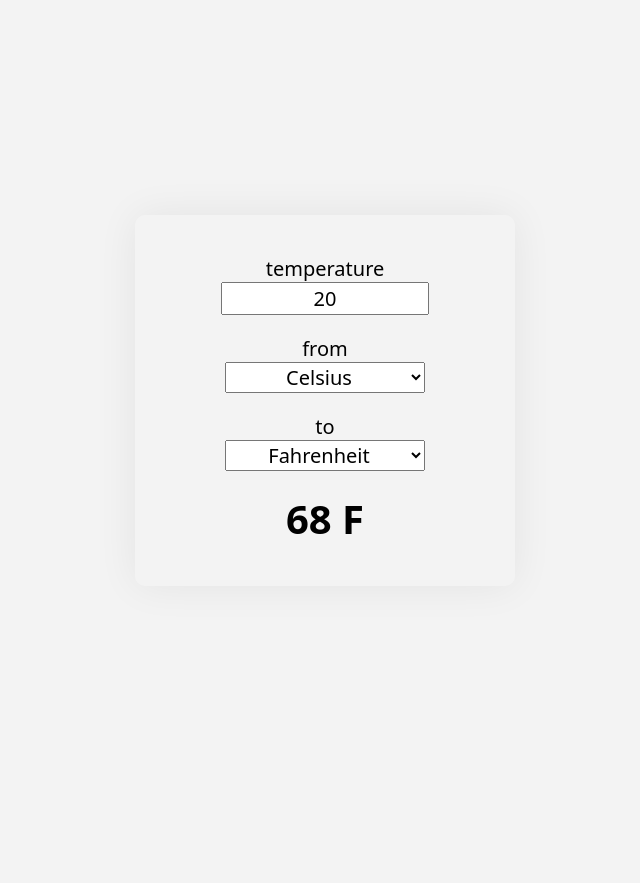
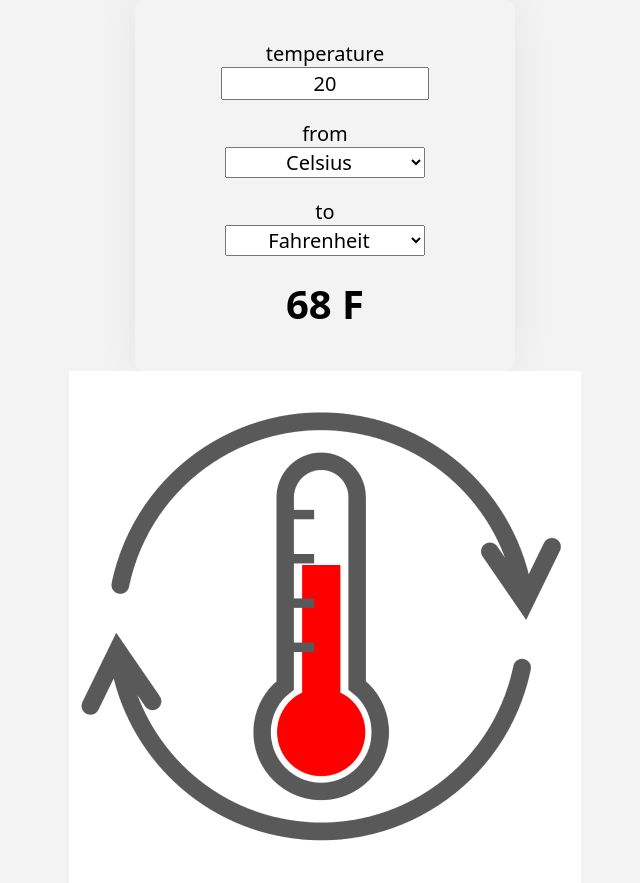
Before and after one commit to Optimist19/azure-pwa, a plain HTML site: page index.html in a window 1280 px wide. Shown: the whole page, without its empty margins (315-955 px from the left). Before the commit the page ends 800 px from the top, so only its background shows below. Drawn offline with Linux system fonts and the light colour scheme.

Commit message:
well done

```diff
--- a/index.html
+++ b/index.html
@@ -26,7 +26,7 @@
 		</select>
 		<output name="output-temp" id="output-temp" for="input-temp input-unit output-unit">68 F</output>
 	  </form>
-	<!-- <img src="./icon512.png" alt="" /> -->
+	<img src="./icon512.png" alt="" />
 	<script src="converter.js"></script>
 	<script>
 		if('serviceWorker' in navigator) {
```
